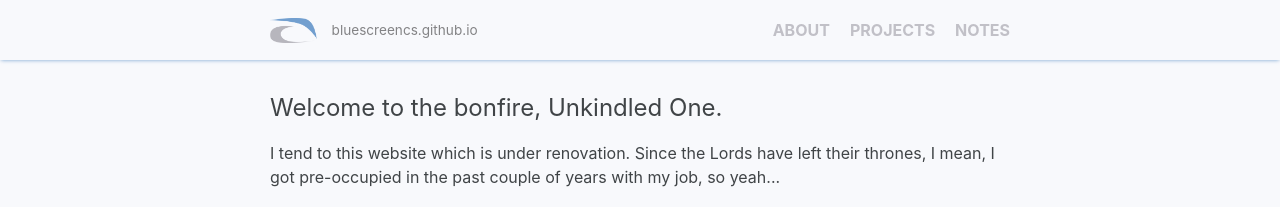
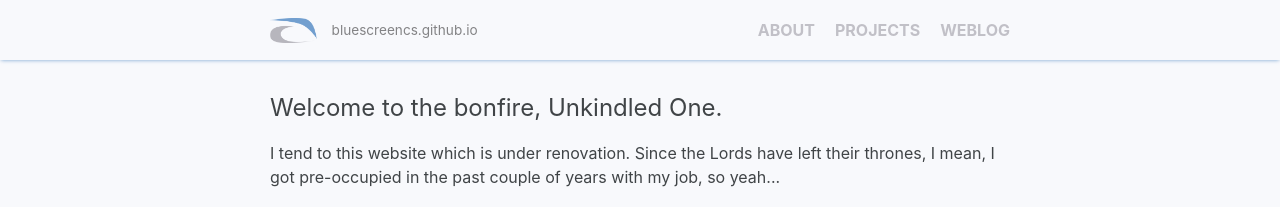
Before and after one commit to bluescreencs/bluescreen.github.io, a Jekyll site: the page built from index.html, in a window 1280 px wide. Shown: the top 207 px of the page. Built offline with Jekyll 4.4.1, drawn with Linux system fonts in a browser that asks for light colours.

```diff
--- a/_includes/social.html
+++ b/_includes/social.html
@@ -6,7 +6,7 @@
   {%- if site.steam_username -%}<li><a href="https://steamcommunity.com/profiles/{{ site.steam_id | cgi_escape | escape }}"> <img class="custom-icon" src="{{ '/assets/img/steam.png' | relative_url }}"><span class="username">&nbsp;Steam</span></a></li>{%- endif -%}
   {%- if site.facebook_username -%}<li><a href="https://www.facebook.com/{{ site.facebook_username| cgi_escape | escape }}"><svg class="svg-icon"><use xlink:href="{{ '/assets/img/minima-social-icons.svg#facebook' | relative_url }}"></use></svg> <span class="username">Facebook</span></a></li>{%- endif -%}
   {%- if site.youtube_username -%}<li><a href="https://youtube.com/{{ site.youtube_username| cgi_escape | escape }}"><svg class="svg-icon"><use xlink:href="{{ '/assets/img/minima-social-icons.svg#youtube' | relative_url }}"></use></svg> <span class="username">Youtube</span></a></li>{%- endif -%}
-  {%- if site.rss -%}<li><a href="{{ 'feed.xml' | relative_url }}"><svg class="svg-icon"><use xlink:href="{{ '/assets/img/minima-social-icons.svg#rss' | relative_url }}"></use></svg> <span>{{ site.rss | escape }}</span></a></li>{%- endif -%}
+  <!-- {%- if site.rss -%}<li><a href="{{ 'feed.xml' | relative_url }}"><svg class="svg-icon"><use xlink:href="{{ '/assets/img/minima-social-icons.svg#rss' | relative_url }}"></use></svg> <span>{{ site.rss | escape }}</span></a></li>{%- endif -%} -->
 </ul>
 
 <!-- UNUSED -->
--- a/about.html
+++ /dev/null
@@ -1,4 +0,0 @@
----
-layout: page
-title: About
----
--- a/index.html
+++ b/index.html
@@ -1,5 +1,6 @@
 ---
 layout: default
+title: About
 ---
 <div id="homePage">
     <h2>Welcome to the bonfire, Unkindled One.</h2>
--- a/weblog.html
+++ b/weblog.html
@@ -1,4 +1,4 @@
 ---
 layout: blog
-title: Notes
+title: Weblog
 ---
```
